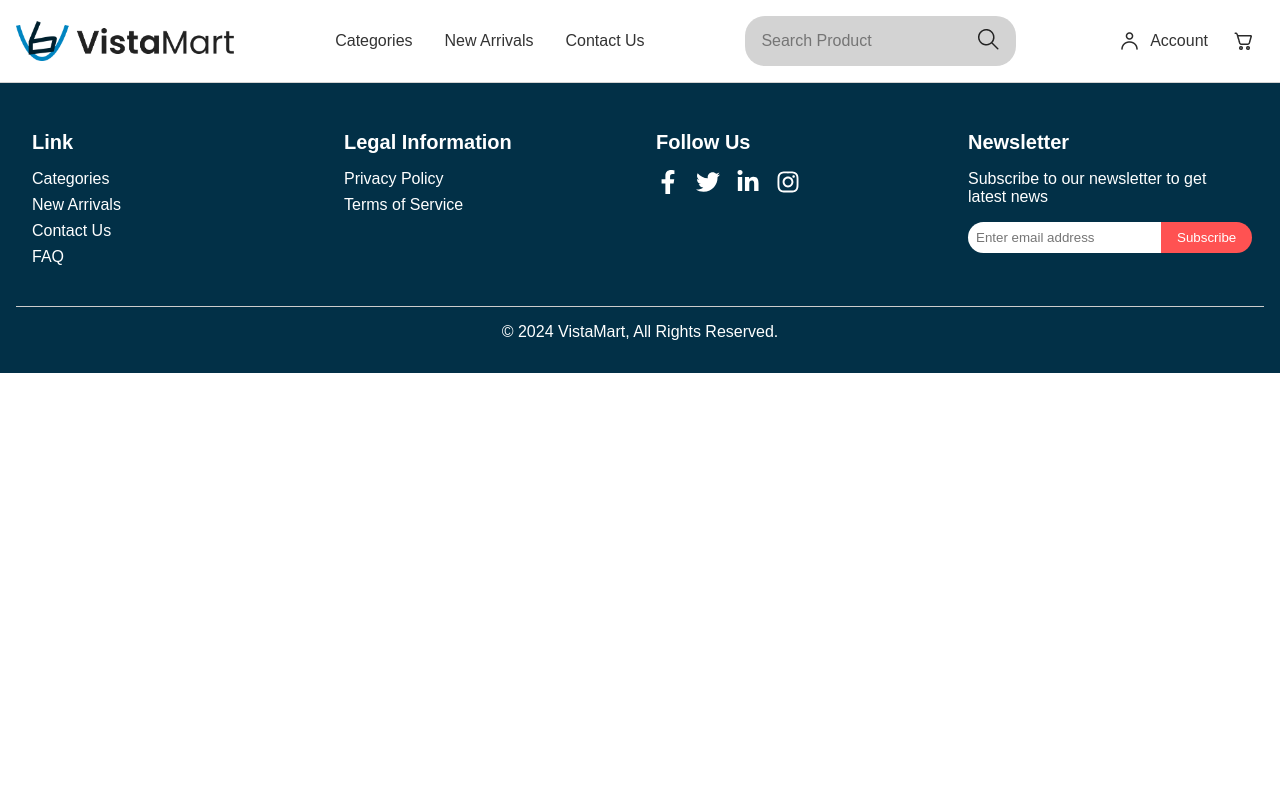
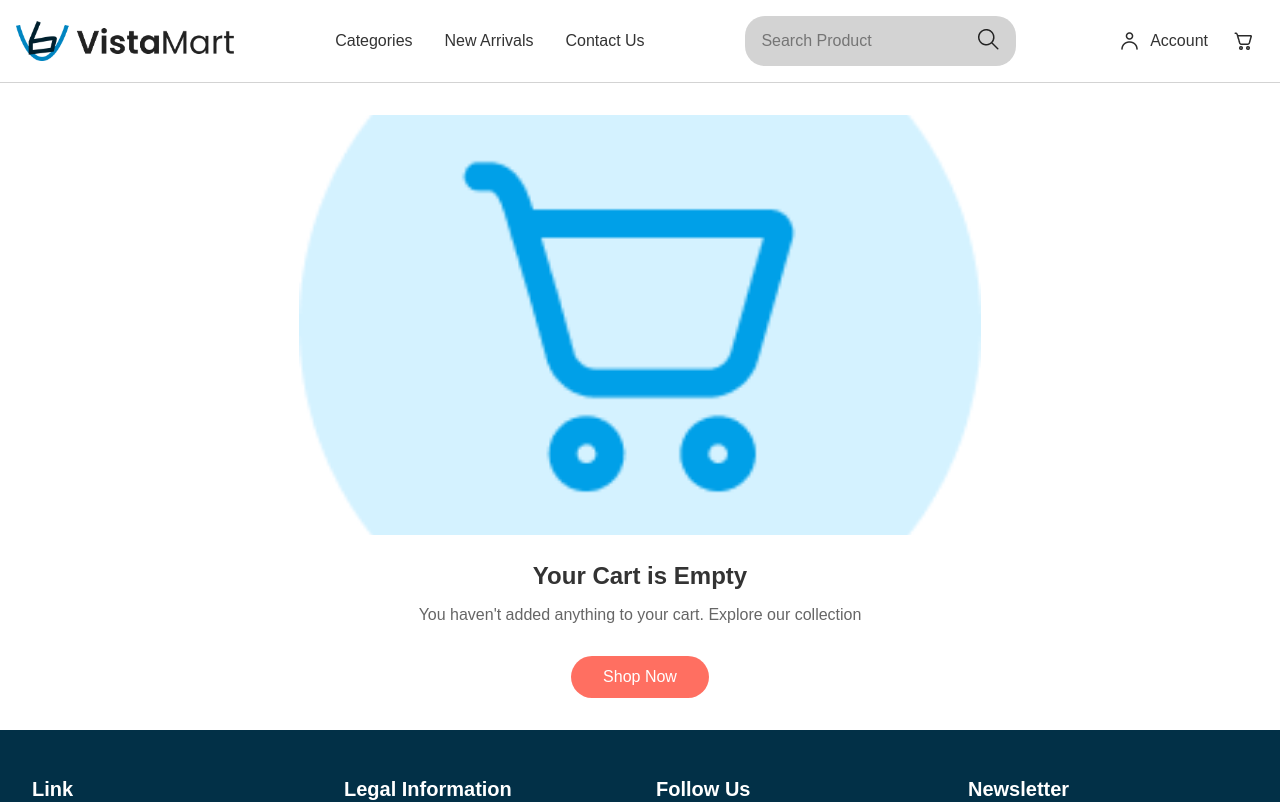
Before and after one commit to alindaByamukama/timbu-cloud-shop, a React (Create React App) app: page /emptycart in a window 1280 px wide. Shown: the top 802 px of the page. Built offline with nearby package versions, Linux system fonts and the light colour scheme.

Commit message:
add final routes and images missing from project

```diff
--- a/src/App.js
+++ b/src/App.js
@@ -6,6 +6,8 @@ import Products from './components/Products';
 import Cart from './components/Cart';
 import Checkout from './components/Checkout';
 import Footer from './components/Footer';
+import Success from './components/PaymentSuccess';
+import EmptyCart from './components/EmptyCart';
 
 const App = () => (
   <Router>
@@ -15,6 +17,8 @@ const App = () => (
       <Route path="/" element={<Products />} />
       <Route path="/cart" element={<Cart />} />
       <Route path="/checkout" element={<Checkout />} />
+      <Route path="/success" element={<Success />} />
+      <Route path="/emptycart" element={<EmptyCart />} />
     </Routes>
     <Footer />
   </Router>
--- a/src/components/CartSummary.js
+++ b/src/components/CartSummary.js
@@ -2,14 +2,22 @@
 
 import React from 'react';
 import styled from 'styled-components';
+import { useNavigate } from 'react-router-dom';
 
-const CartSummary = ({ totalProducts, onCheckout }) => {
+const CartSummary = ({ totalProducts }) => {
+  const navigate = useNavigate();
+
+  const handleAddToCheckout = () => {
+    // Redirect to checkout page
+    navigate('/checkout');
+  };
+
   return (
     <SummaryContainer>
       <SummaryTitle>Summary</SummaryTitle>
       <SummaryItem>
         <span>Total Products</span>
-        <span>{`₦${totalProducts}`}</span>
+        <span>{`${totalProducts}`}</span>
       </SummaryItem>
       <SummaryItem>
         <span>Shopping Cost</span>
@@ -17,9 +25,9 @@ const CartSummary = ({ totalProducts, onCheckout }) => {
       </SummaryItem>
       <SummaryItem>
         <span>Total Cost</span>
-        <span>{`₦${totalProducts}`}</span>
+        <span>₦36,000</span>
       </SummaryItem>
-      <CheckoutButton onClick={onCheckout}>Check Out</CheckoutButton>
+      <CheckoutButton onClick={handleAddToCheckout}>Check Out</CheckoutButton>
     </SummaryContainer>
   );
 };
--- a/src/components/CheckoutPaymentMethod.js
+++ b/src/components/CheckoutPaymentMethod.js
@@ -1,8 +1,15 @@
 import React from 'react';
 import styled from 'styled-components';
+import { useNavigate } from 'react-router-dom';
 
-const PaymentMethod = () => (
-  <PaymentContainer>
+const PaymentMethod = () => {
+  const navigate = useNavigate();
+  const handlePayButton = () => {
+    // Redirect to cart page
+    navigate('/success');
+  };
+  return (
+      <PaymentContainer>
     <PaymentTitle>Payment Method</PaymentTitle>
     <Form>
       <InputRow>
@@ -15,10 +22,11 @@ const PaymentMethod = () => (
         <Input placeholder="CVC" />
       </InputRow>
       <Input placeholder="Card holder Name" />
-      <PayButton>Pay Now</PayButton>
+      <PayButton onClick={handlePayButton}>Pay Now</PayButton>
     </Form>
   </PaymentContainer>
-);
+  )
+};
 
 const PaymentContainer = styled.div`
   padding: 1rem;
--- a/src/components/EmptyCart.js
+++ b/src/components/EmptyCart.js
@@ -1,5 +1,7 @@
 import React from 'react';
+import { useNavigate } from 'react-router-dom';
 import styled from 'styled-components';
+import emptyCartImage from '../assets/empty-cart-icon.png';
 
 const EmptyCartContainer = styled.div`
   display: flex;
@@ -58,15 +60,33 @@ const ShopNowButton = styled.button`
   }
 `;
 
+const EmptyCartImage = styled.img`
+  width: 682px;
+  height: 420px;
+  gap: 0px;
+  opacity: 1;
+  object-fit: cover;
+
+  @media (max-width: 768px) {
+    width: 100%;
+    height: auto;
+    margin-top: 1rem;
+  }
+`;
+
 const EmptyCart = () => {
+  const navigate = useNavigate();
+  const handleShopNow = () => {
+    navigate('/');
+  };
   return (
     <EmptyCartContainer>
       <EmptyCartIcon>
-        <img src="../assets/empty-cart-icon.png" alt="Empty Cart" />
+        <EmptyCartImage src={emptyCartImage} alt="Empty Cart" />
       </EmptyCartIcon>
       <EmptyCartTitle>Your Cart is Empty</EmptyCartTitle>
       <EmptyCartText>You haven't added anything to your cart. Explore our collection</EmptyCartText>
-      <ShopNowButton onClick={() => window.location.href = '/shop'}>Shop Now</ShopNowButton>
+      <ShopNowButton onClick={handleShopNow}>Shop Now</ShopNowButton>
     </EmptyCartContainer>
   );
 };
--- a/src/components/Navbar.js
+++ b/src/components/Navbar.js
@@ -26,7 +26,7 @@ const Navbar = () => (
       <AccountIcon>
         <Icon src={accountIcon} alt="Account" /> Account
       </AccountIcon>
-      <NavLink to="/cart">
+      <NavLink to="/emptycart">
         <CartIcon>
           <Icon  src={cartIcon} alt="Cart" />
         </CartIcon>
--- a/src/components/PaymentSuccess.js
+++ b/src/components/PaymentSuccess.js
@@ -1,5 +1,8 @@
 import React from 'react';
 import styled from 'styled-components';
+import { useNavigate } from 'react-router-dom';
+import successImage from '../assets/success-icon.png';
+
 
 const PaymentSuccessContainer = styled.div`
   display: flex;
@@ -58,15 +61,35 @@ const ContinueShoppingButton = styled.button`
   }
 `;
 
+const SuccessImage = styled.img`
+  width: 682px;
+  height: 420px;
+  gap: 0px;
+  opacity: 1;
+  object-fit: cover;
+
+  @media (max-width: 768px) {
+    width: 100%;
+    height: auto;
+    margin-top: 1rem;
+  }
+`;
+
 const PaymentSuccess = () => {
+  const navigate = useNavigate();
+
+  const handleContinueShopping = () => {
+    // Redirect to cart page
+    navigate('/');
+  };
   return (
     <PaymentSuccessContainer>
       <SuccessIcon>
-        <img src="../assets/success-icon.png" alt="Payment Successful" />
+        <SuccessImage src={successImage} alt="Success" />
       </SuccessIcon>
       <SuccessTitle>Payment Successful</SuccessTitle>
       <SuccessText>Thank you for your purchase! Your order has been placed successfully</SuccessText>
-      <ContinueShoppingButton onClick={() => window.location.href = '/shop'}>Continue Shopping</ContinueShoppingButton>
+      <ContinueShoppingButton onClick={handleContinueShopping}>Continue Shopping</ContinueShoppingButton>
     </PaymentSuccessContainer>
   );
 };
--- a/src/index.js
+++ b/src/index.js
@@ -1,6 +1,6 @@
 import React from 'react';
 import ReactDOM from 'react-dom/client';
-import { BrowserRouter as Router } from 'react-router-dom';
+// import { BrowserRouter as Router } from 'react-router-dom';
 // import './index.css';
 import App from './App';
 // import reportWebVitals from './reportWebVitals';
```
